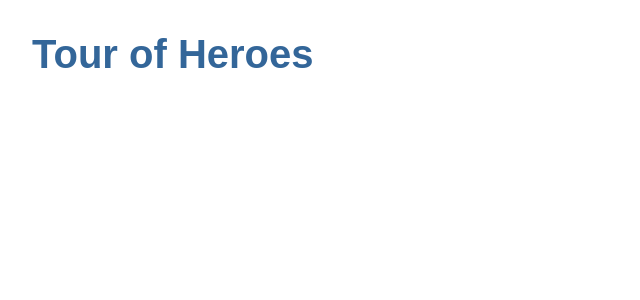
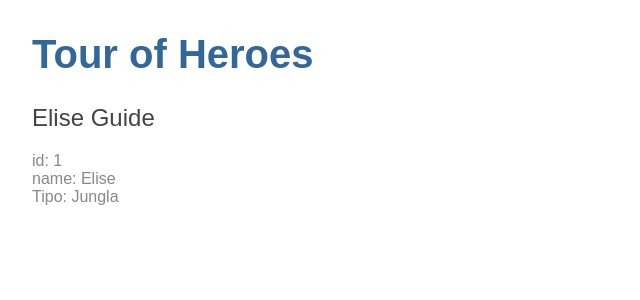
Before and after one commit to Ficaxz/ProyectX, an Angular app: page / in a window 1280 px wide. Shown: the top 300 px of the page, without its empty margins (0-640 px from the left). Built offline with nearby package versions, Linux system fonts and the light colour scheme.

Commit message:
Cambios menores

```diff
--- a/src/app/app.component.html
+++ b/src/app/app.component.html
@@ -1,2 +1,3 @@
 <!--Deja de hacer cagadas pls-->
 <h1>{{title}}</h1>
+<app-heroes></app-heroes>
--- a/src/app/app.module.ts
+++ b/src/app/app.module.ts
@@ -3,11 +3,13 @@ import { NgModule } from '@angular/core';
 
 
 import { AppComponent } from './app.component';
+import { HeroesComponent } from './heroes/heroes.component';
 
 
 @NgModule({
   declarations: [
-    AppComponent
+    AppComponent,
+    HeroesComponent
   ],
   imports: [
     BrowserModule
--- /dev/null
+++ b/src/app/hero.ts
@@ -0,0 +1,5 @@
+export class Hero {
+  id: number;
+  name: string;
+  tipo: string;
+}
--- /dev/null
+++ b/src/app/heroes/heroes.component.html
@@ -0,0 +1,4 @@
+<h2>{{ hero.name }} Guide</h2>
+<div><span>id: </span>{{hero.id}}</div>
+<div><span>name: </span>{{hero.name}}</div>
+<div><span>Tipo: </span>{{hero.tipo}}</div>
--- /dev/null
+++ b/src/app/heroes/heroes.component.ts
@@ -0,0 +1,23 @@
+
+
+import { Component, OnInit } from '@angular/core';
+import { Hero } from '../hero';
+
+@Component({
+  selector: 'app-heroes',
+  templateUrl: './heroes.component.html',
+  styleUrls: ['./heroes.component.css']
+})
+export class HeroesComponent implements OnInit {
+  hero: Hero = {
+    id: 1,
+    name: 'Elise',
+    tipo: 'Jungla'
+  };
+
+  constructor() { }
+
+  ngOnInit() {
+  }
+
+}
```
Also changed, not shown: src/app/heroes/heroes.component.css (added), 1 other file (tests, documents, lock files or other folders).
